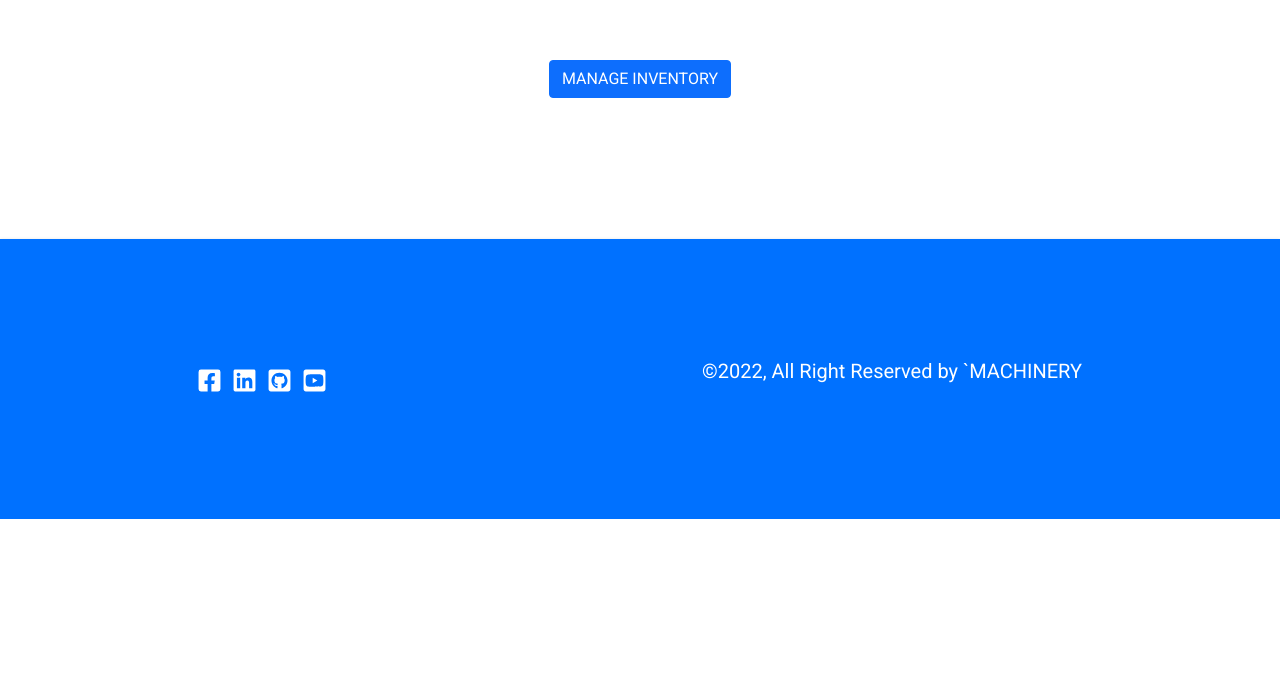
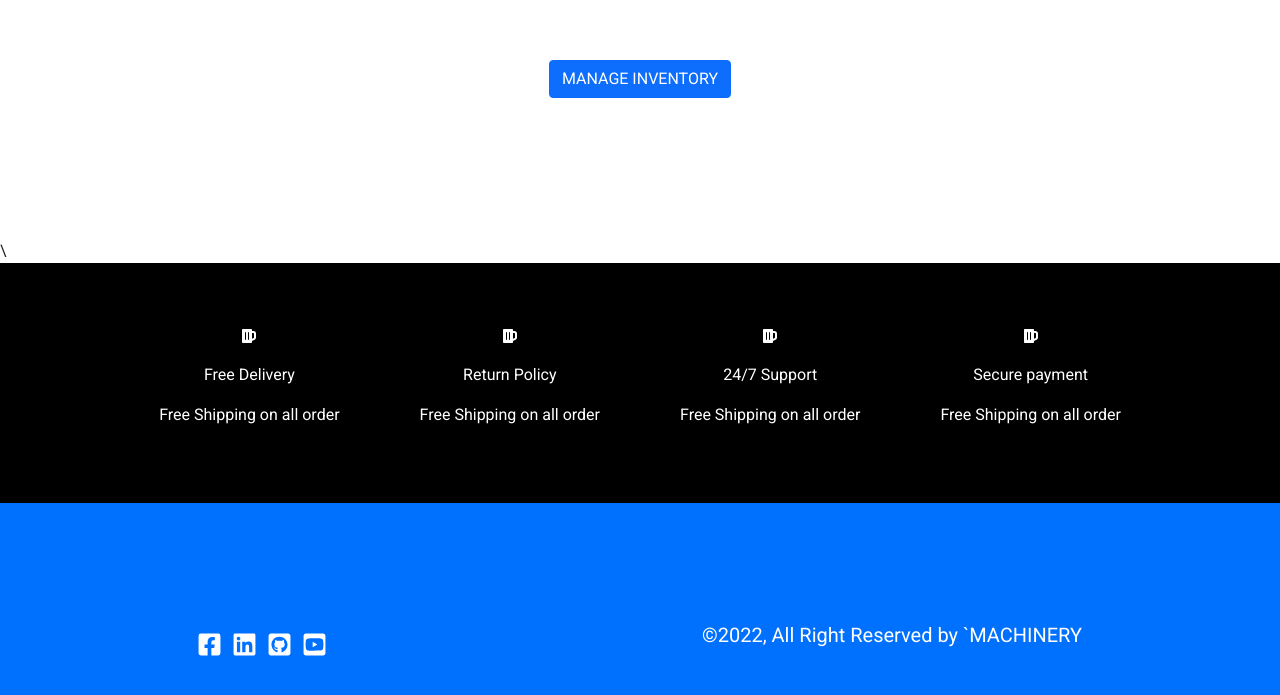
Before and after one commit to Imran-2022/INVENTORY-MANAGEMENT-CLIENT, a React (Create React App) app: page / in a window 1280 px wide. Shown: the part 1281-1976 px from the top of the page. Before the commit the page ends 1800 px from the top, so only its background shows below. Built offline with nearby package versions, Linux system fonts and the light colour scheme; no server answers.

Commit message:
add extra feature;

```diff
--- /dev/null
+++ b/src/Pages/ExtraFeatures/ExtraFeature.css
@@ -0,0 +1,7 @@
+.extra-feature{
+    min-height: 30vh;
+    width: 100%;
+    margin: auto;
+    background: #000;
+    color: #fff;
+}
--- /dev/null
+++ b/src/Pages/ExtraFeatures/ExtraFeature.js
@@ -0,0 +1,31 @@
+import React from 'react';
+import "./ExtraFeature.css"
+import { FaBeer } from 'react-icons/fa';
+const ExtraFeature = () => {
+    return (
+        <div className='d-flex gap-5 flex-wrap extra-feature justify-content-center align-items-center'>
+            <div className='p-3 d-flex flex-column align-items-center'>
+                <p><FaBeer /></p>
+                <p>Free Delivery</p>
+                <p>Free Shipping on all order</p>
+            </div>
+            <div className='p-3 d-flex flex-column align-items-center'>
+                <p><FaBeer /></p>
+                <p>Return Policy</p>
+                <p>Free Shipping on all order</p>
+            </div>
+            <div className='p-3 d-flex flex-column align-items-center'>
+                <p><FaBeer /></p>
+                <p>24/7 Support</p>
+                <p>Free Shipping on all order</p>
+            </div>
+            <div className='p-3 d-flex flex-column align-items-center'>
+                <p><FaBeer /></p>
+                <p>Secure payment</p>
+                <p>Free Shipping on all order</p>
+            </div>
+        </div>
+    );
+};
+
+export default ExtraFeature;
--- a/src/Pages/Main/Main.js
+++ b/src/Pages/Main/Main.js
@@ -1,4 +1,5 @@
 import React from 'react';
+import ExtraFeature from '../ExtraFeatures/ExtraFeature';
 import FeactureInventory from '../FeactureInventory/FeactureInventory';
 import Home from '../Home/Home';
 
@@ -6,7 +7,8 @@ const Main = () => {
     return (
         <>
             <Home />
-            <FeactureInventory />
+            <FeactureInventory />\
+            <ExtraFeature/>
         </>
     );
 };
```
